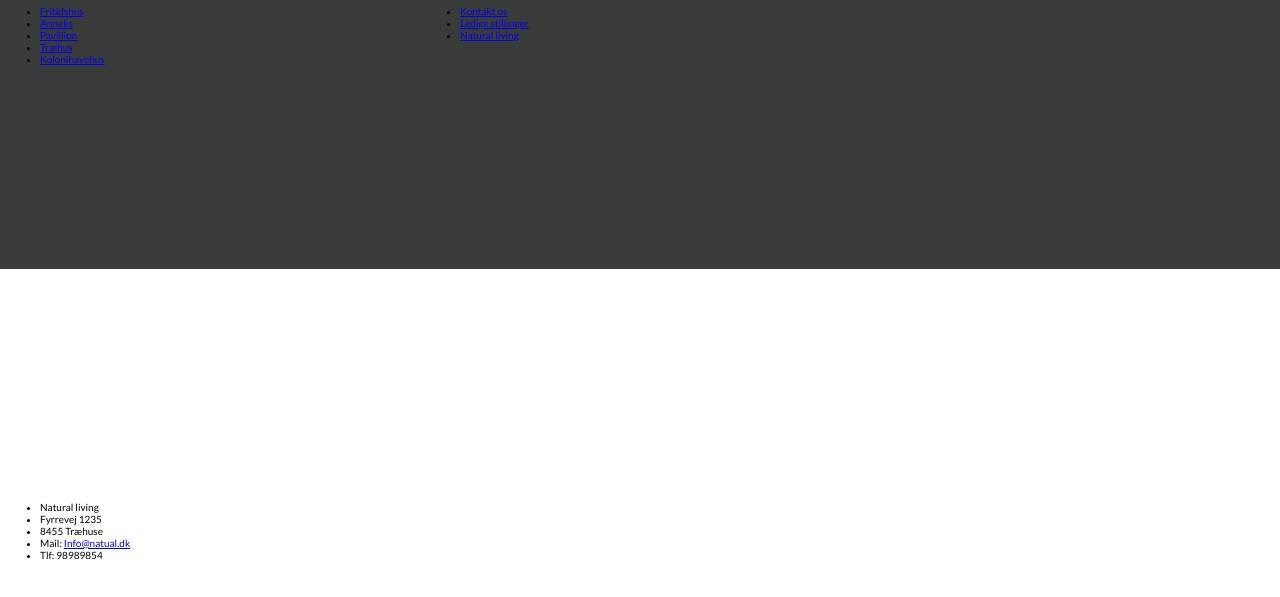
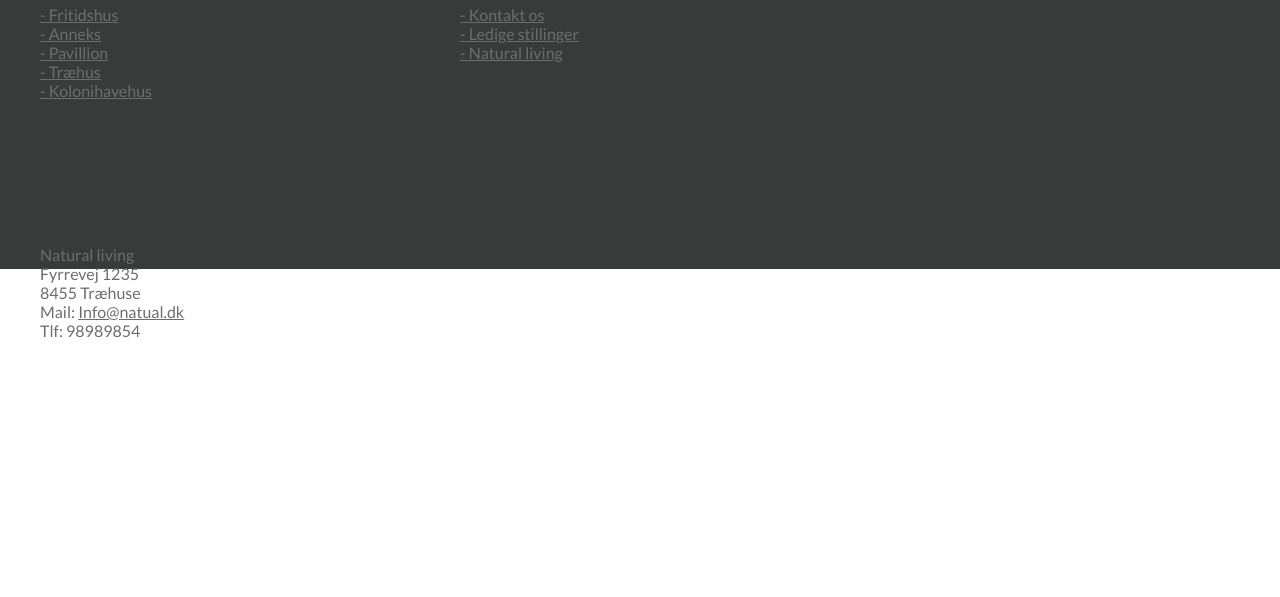
Before and after one commit to matt2256/Eksamen-v2, a website: page index.html in a window 1280 px wide. Shown: the part 3258-3855 px from the top of the page. After the commit the page ends 3751 px from the top, so only its background shows below. Drawn offline with Linux system fonts and the light colour scheme; files whose address does not match are found by name.

Commit message:
styled the buttom list, changed the grids so the buttom dident flow over

```diff
--- a/index.html
+++ b/index.html
@@ -87,7 +87,7 @@
       <section class="section-houseInformation">
         <div class="row">
           <div
-            class="col-1-of-3 section-houseInformation__card u-margin-top-medium-small u-margin-buttom-medium-small"
+            class="col-1-of-3-information section-houseInformation__card u-margin-top-medium-small u-margin-buttom-medium-small"
           >
             <img
               src="css/img/5m2-traehus1.jpg"
@@ -111,7 +111,7 @@
             </p>
           </div>
           <div
-            class="col-1-of-3 section-houseInformation__card u-margin-top-medium-small u-margin-buttom-medium-small"
+            class="col-1-of-3-information section-houseInformation__card u-margin-top-medium-small u-margin-buttom-medium-small"
           >
             <img
               src="css/img/28m2-fritidshus2.jpg"
@@ -135,7 +135,7 @@
             </p>
           </div>
           <div
-            class="col-1-of-3 section-houseInformation__card u-margin-top-medium-small u-margin-buttom-medium-small"
+            class="col-1-of-3-information section-houseInformation__card u-margin-top-medium-small u-margin-buttom-medium-small"
           >
             <img
               src="css/img/9m2-pavillion2.jpg"
@@ -197,53 +197,53 @@
           <div class="col-1-of-3">
             <ul class="footer-link__list">
               <li class="footer-link__list--item">
-                <a href="#" class="footer-link__list--link">Fritidshus</a>
+                <a href="#" class="paragraph--footer">- Fritidshus</a>
               </li>
               <li class="footer-link__list--item">
-                <a href="#" class="footer-link__list--link">Anneks</a>
+                <a href="#" class="paragraph--footer">- Anneks</a>
               </li>
               <li class="footer-link__list--item">
-                <a href="#" class="footer-link__list--link">Pavillion</a>
+                <a href="#" class="paragraph--footer">- Pavillion</a>
               </li>
               <li class="footer-link__list--item">
-                <a href="#" class="footer-link__list--link">Træhus</a>
+                <a href="#" class="paragraph--footer">- Træhus</a>
               </li>
               <li class="footer-link__list--item">
-                <a href="#" class="footer-link__list--link">Kolonihavehus</a>
+                <a href="#" class="paragraph--footer">- Kolonihavehus</a>
               </li>
             </ul>
           </div>
           <div class="col-1-of-3">
             <ul class="footer-link__list">
               <li class="footer-link__list--item">
-                <a href="#" class="footer-link__list--link">Kontakt os</a>
+                <a href="#" class="paragraph--footer">- Kontakt os</a>
               </li>
               <li class="footer-link__list--item">
-                <a href="#" class="footer-link__list--link"
-                  >Ledige stillinger</a
+                <a href="#" class="paragraph--footer"
+                  >- Ledige stillinger</a
                 >
               </li>
               <li class="footer-link__list--item">
-                <a href="#" class="footer-link__list--link">Natural living</a>
+                <a href="#" class="paragraph--footer">- Natural living</a>
               </li>
             </ul>
           </div>
           <div class="col-1-of-3">
             <ul class="footer-link__list">
               <li class="footer-link__list--item">
-                <p class="footer-link__list--paragraph paragraph">Natural living</p>
+                <p class="paragraph--footer">Natural living</p>
               </li>
               <li class="footer-link__list--item">
-                <p class="footer-link__list--paragraph paragraph">Fyrrevej 1235</p>
+                <p class="paragraph--footer">Fyrrevej 1235</p>
               </li>
               <li class="footer-link__list--item">
-                <p class="footer-link__list--paragraph paragraph">8455 Træhuse</p>
+                <p class="paragraph--footer">8455 Træhuse</p>
               </li>
               <li class="footer-link__list--item">
-                <p class="footer-link__list--paragraph paragraph">Mail: <a href="#" class="footer-link__list--link">Info@natual.dk</a></p>
+                <p class="paragraph--footer">Mail: <a href="#" class="paragraph--footer">Info@natual.dk</a></p>
               </li>
               <li class="footer-link__list--item">
-                <p class="footer-link__list--paragraph paragraph">Tlf: 98989854</p>
+                <p class="paragraph--footer">Tlf: 98989854</p>
               </li>
             </ul>
           </div>
--- a/sass/base/_typography.scss
+++ b/sass/base/_typography.scss
@@ -68,4 +68,11 @@ body {
     padding-top: 1.3rem;
     padding-bottom: 1.3rem;
   }
+
+  &--footer {
+    font-family: "Lato" !important;
+    font-weight: 400 !important;
+    font-size: $default-font-size;
+    color: $color-text-medium;
+  }
 }
--- a/sass/layout/_footer.scss
+++ b/sass/layout/_footer.scss
@@ -26,18 +26,11 @@
 
 .footer-link {
 
-    &__link {
+    &__list {
+        text-align: left;
 
         &--item {
-
-        }
-
-        &--link {
-
-        }
-
-        &--paragraph{
-
+            list-style-type: none;
         }
     }
 }
--- a/sass/layout/_grid.scss
+++ b/sass/layout/_grid.scss
@@ -18,9 +18,14 @@
 
 
 
+.col-1-of-3-information {
+  width: calc((95% - 2 * #{$gutter-horizontal--house-information}) / 3);
+    height: 62vh;
+}
+
 .col-1-of-3 {
   width: calc((95% - 2 * #{$gutter-horizontal--house-information}) / 3);
-    height: 62vh;
+    height: 30vh;
 }
 
 .col-1-of-2 {
```
Also changed, not shown: css/style.css.
